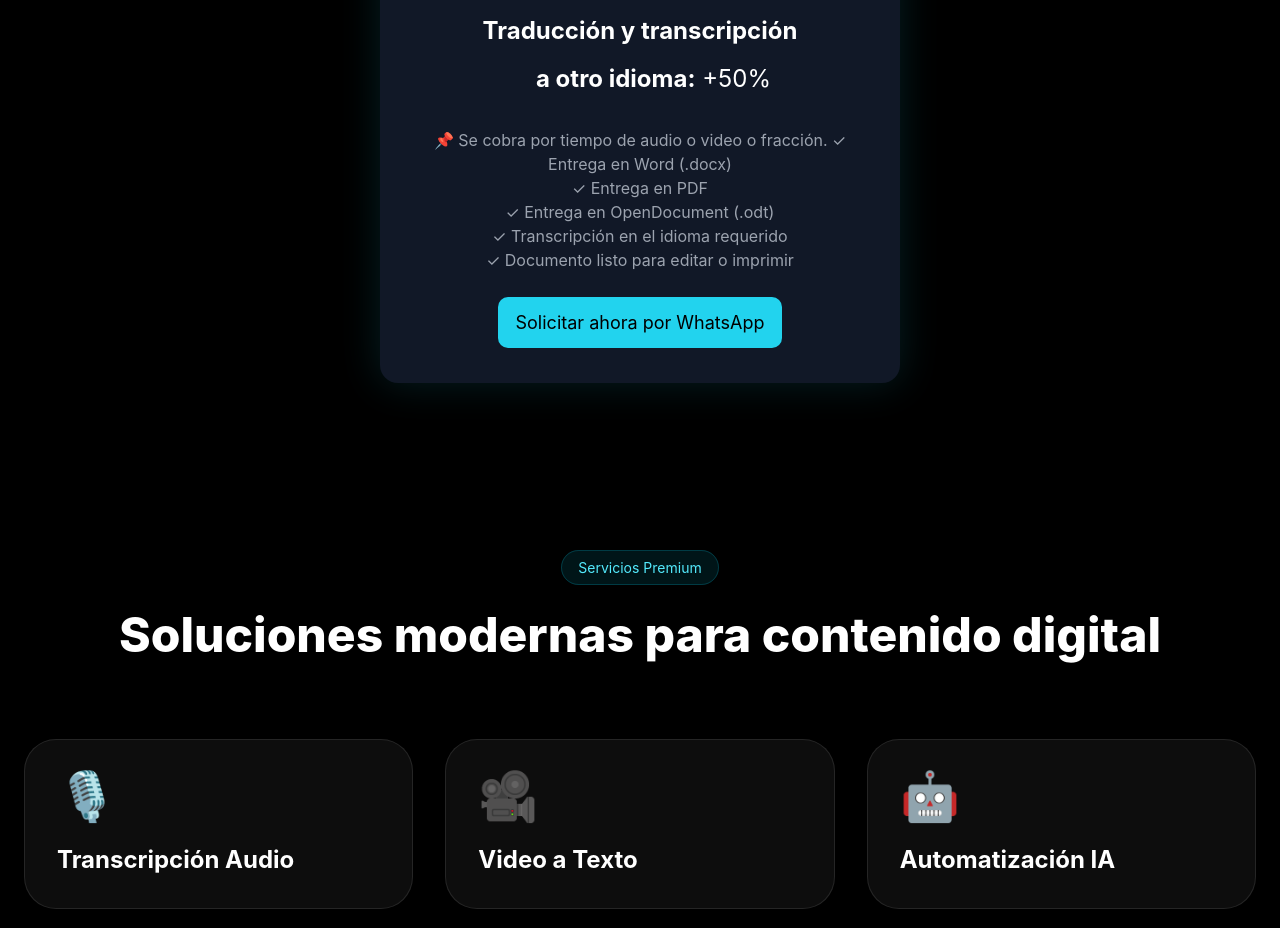
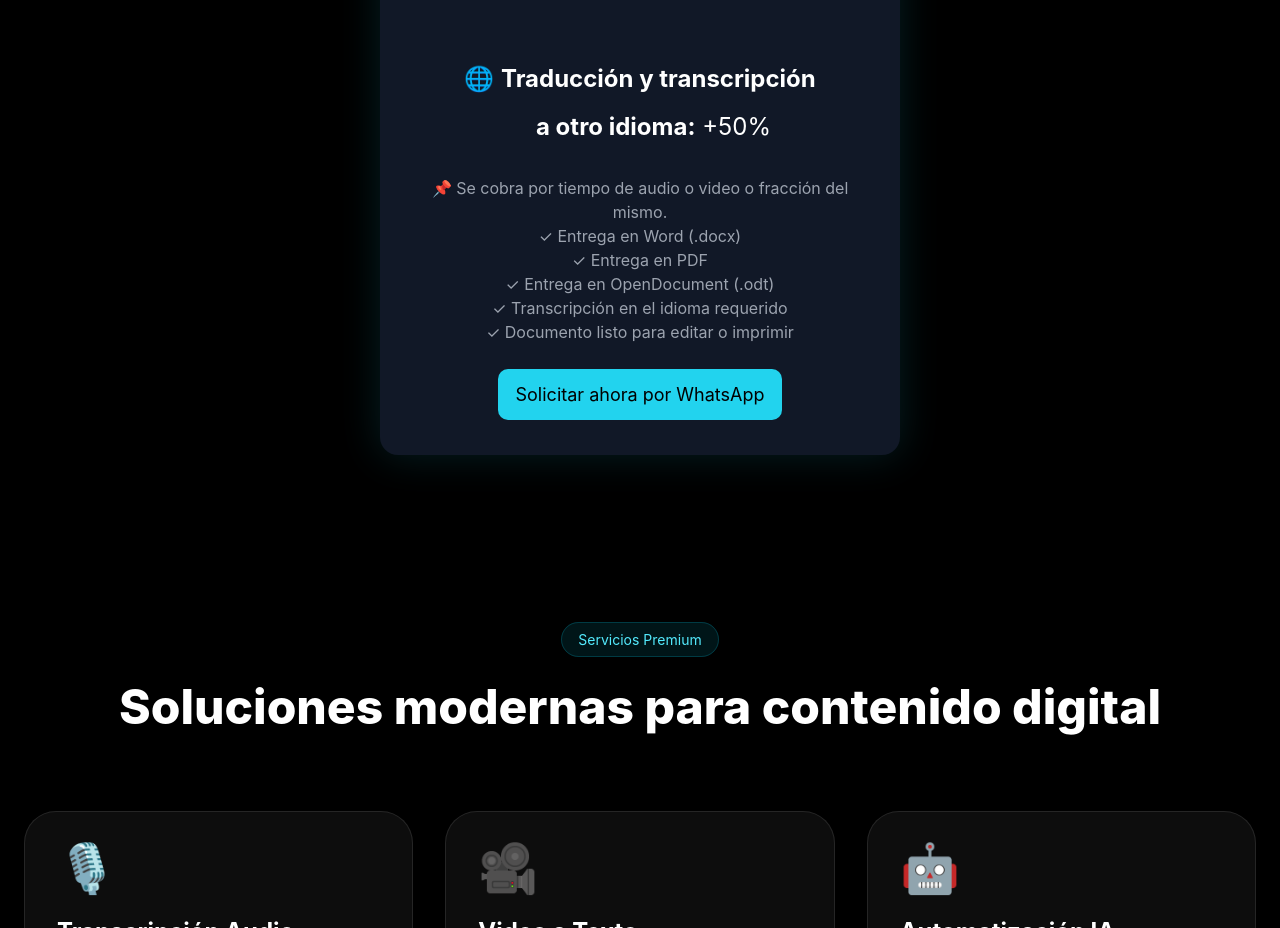
Before and after one commit to felescan/escobara-transcripciones, a React (Vite) app: page / in a window 1280 px wide. Shown: the part 1260-2188 px from the top of the page. Built offline with nearby package versions, Linux system fonts and the light colour scheme.

Commit message:
Mejora visualizacion de beneficios y traduccion

```diff
--- a/src/App.jsx
+++ b/src/App.jsx
@@ -212,9 +212,11 @@ Adjunto el archivo para cotización.
       marginBottom: "25px"
     }}>
       🎧 <strong>30 minutos:</strong> 5 USD<br />
-      🎧 <strong>1 hora:</strong> 7 USD<br />
-      ⚡ <strong>Entrega urgente:</strong> +30%
-       🌐 <strong>Traducción y transcripción</strong><br />
+🎧 <strong>1 hora:</strong> 7 USD<br />
+⚡ <strong>Entrega urgente:</strong> +30%
+<br /><br />
+🌐 <strong>Traducción y transcripción</strong>
+<br />
 &nbsp;&nbsp;&nbsp;&nbsp;<strong>a otro idioma:</strong> +50%
     </div>
 
@@ -223,12 +225,17 @@ Adjunto el archivo para cotización.
       color: "#9ca3af",
       marginBottom: "25px"
     }}>
-      📌 Se cobra por tiempo de audio o video o fracción.
-     ✓ Entrega en Word (.docx)<br />
-     ✓ Entrega en PDF<br />
-     ✓ Entrega en OpenDocument (.odt)<br />
-     ✓ Transcripción en el idioma requerido<br />
-     ✓ Documento listo para editar o imprimir
+      <div>📌 Se cobra por tiempo de audio o video o fracción del mismo.</div>
+
+<div>✓ Entrega en Word (.docx)</div>
+
+<div>✓ Entrega en PDF</div>
+
+<div>✓ Entrega en OpenDocument (.odt)</div>
+
+<div>✓ Transcripción en el idioma requerido</div>
+
+<div>✓ Documento listo para editar o imprimir</div>
     </div>
 
     <a
```
